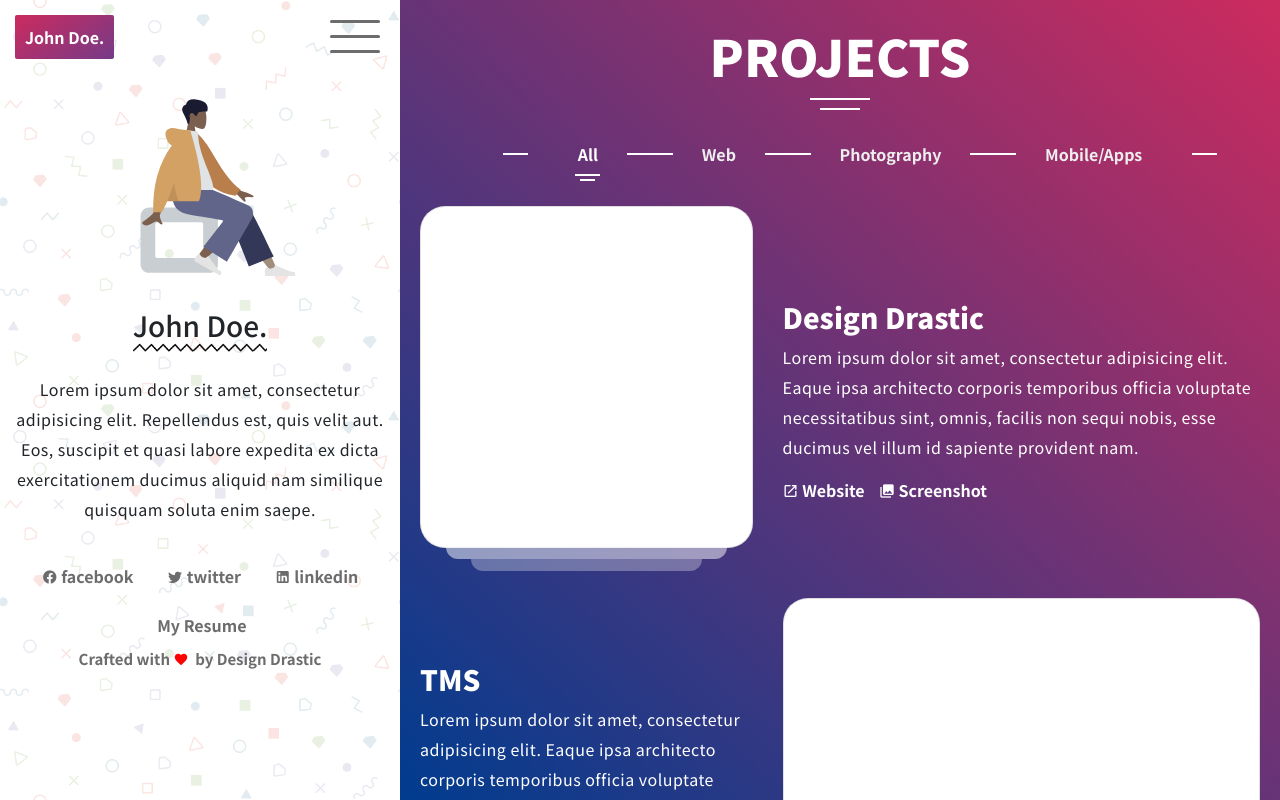
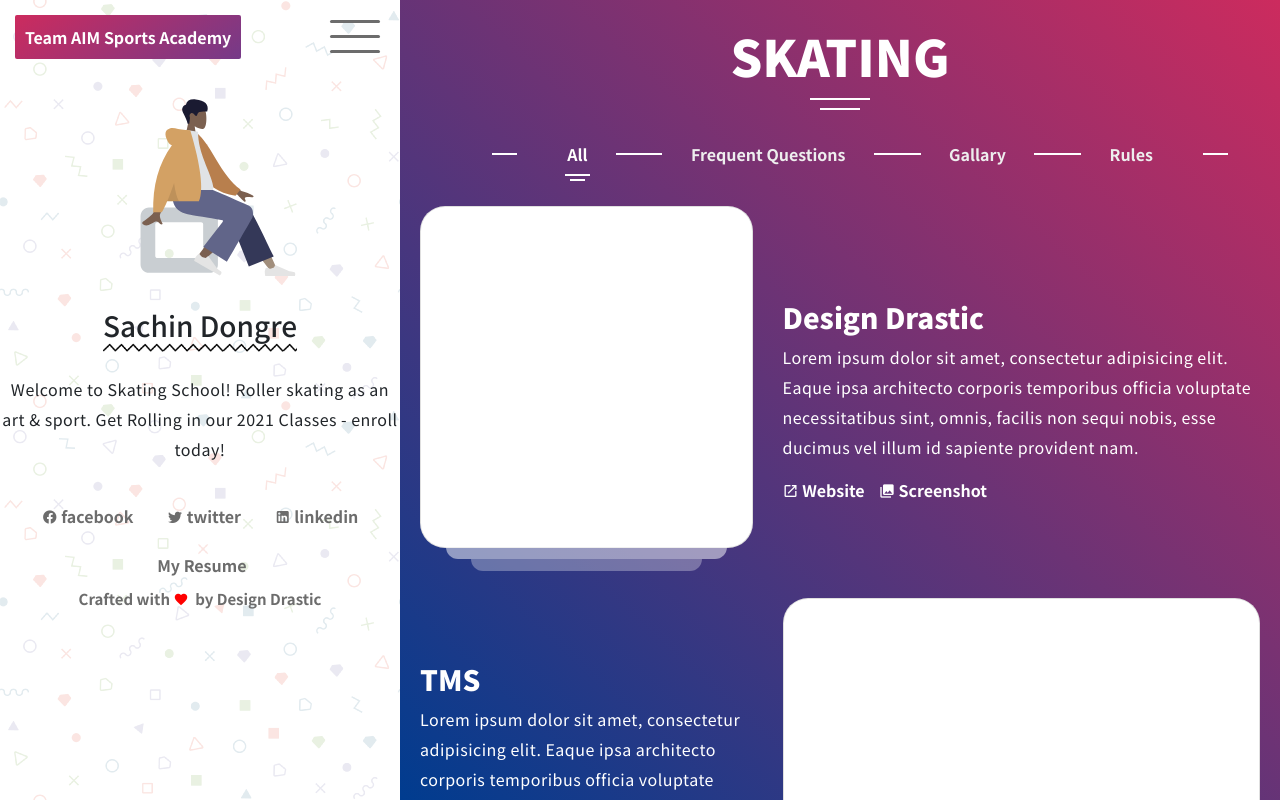
Before and after one commit to Team-AIM-Sports-Academy/home, a plain HTML site: page index.html in a window 1280 px wide. Drawn offline with nearby package versions, Linux system fonts and the light colour scheme; some packages are replaced by stand-ins of ours; grey boxes are pictures that could not be loaded; a script that the page names is missing; some icons are missing.

Commit message:
Just Started
1

```diff
--- a/index.html
+++ b/index.html
@@ -66,7 +66,7 @@ License URL: http://designdrastic.com/license
       <div class="sidebar">
         <div class="sticky-sidebar">
           <!-- Title -->
-          <div class="about-me projects" dd-current="projects">John Doe.</div>
+          <div class="about-me projects" dd-current="projects">Team AIM Sports Academy</div>
           <!-- Hamburger -->
           <div class="hamburger" dd-toggle_menu="navbar">
             <div class="hamburger__menu">
@@ -78,11 +78,11 @@ License URL: http://designdrastic.com/license
           <!-- Navbar -->
           <div class="navbar" id="navbar">
             <ul class="nav-list" dd-active-nav="projects">
-              <li><a class="projects active" dd-page="projects">Projects</a></li>
-              <li><a class="about" dd-page="about">About me</a></li>
+              <li><a class="projects active" dd-page="projects">Home</a></li>
+              <li><a class="about" dd-page="about">About Us</a></li>
               <li><a class="services" dd-page="services">Services</a></li>
               <li><a class="achievements" dd-page="achievements">Achievements</a></li>
-              <li><a class="contact" dd-page="contacts">Contact</a></li>
+              <li><a class="contact" dd-page="contacts">Contact Us</a></li>
             </ul>
           </div>
           <div class="clearfix"></div><br />
@@ -91,10 +91,14 @@ License URL: http://designdrastic.com/license
             <!-- Logo -->
             <img src="assets/img/me2.svg" class="me-avatar" title="Author">
             <div class="clearfix"></div><br />
-            <h3 class="underline-zigzag" id="owner_name">John Doe.</h3>
+            <h3 class="underline-zigzag" id="owner_name">Sachin Dongre</h3>
             <div class="clearfix"></div><br />
             <!-- Description / Bio -->
-            <p class="p-content">Lorem ipsum dolor sit amet, consectetur adipisicing elit. Repellendus est, quis velit aut. Eos, suscipit et quasi labore expedita ex dicta exercitationem ducimus aliquid nam similique quisquam soluta enim saepe.</p>
+            <p class="p-content">
+                Welcome to Skating School!
+                Roller skating as an art & sport.
+                Get Rolling in our 2021 Classes - enroll today!
+                </p>
             <div class="clearfix"></div><br />
             <!-- Get Social -->
             <ul class="social-links">
@@ -114,16 +118,16 @@ License URL: http://designdrastic.com/license
         <!-- Section: Projects -->
         <section id="projects" data-scrollbar class="main__content active projects">
           <div class="text-center">
-            <h2 class="page-title">Projects</h2>
+            <h2 class="page-title">Skating</h2>
           </div>
           <div class="clearfix"></div><br />
           <div class="text-center">
             <!-- Filters -->
             <ul class="project-list-items" dd-projct-list>
               <li><a dd-toggle-project="*" class="active">All</a></li>
-              <li><a dd-toggle-project="web">Web</a></li>
-              <li><a dd-toggle-project="graphics">Photography</a></li>
-              <li><a dd-toggle-project="mobile">Mobile/Apps</a></li>
+              <li><a dd-toggle-project="web">Frequent Questions</a></li>
+              <li><a dd-toggle-project="graphics">Gallary</a></li>
+              <li><a dd-toggle-project="mobile">Rules</a></li>
             </ul>
           </div>
           <div class="clearfix"></div><br />
@@ -133,7 +137,7 @@ License URL: http://designdrastic.com/license
               <div class="row align-items-center">
                 <div class="col-lg-7 col-xl-5">
                   <div class="card">
-                    <div dd-background="assets/img/projects/dd.png" class="card__img"></div>
+                    <div dd-background="assets/skating/skating.jpg" class="card__img"></div>
                   </div>
                 </div>
                 <div class="col-lg-5 col-xl-7">
```
Also changed, not shown: assets/icon/logo1.png (added), assets/icon/logo2.png (added), assets/skating/skating.jpg (added), assets/skating/skating.webp (added).
